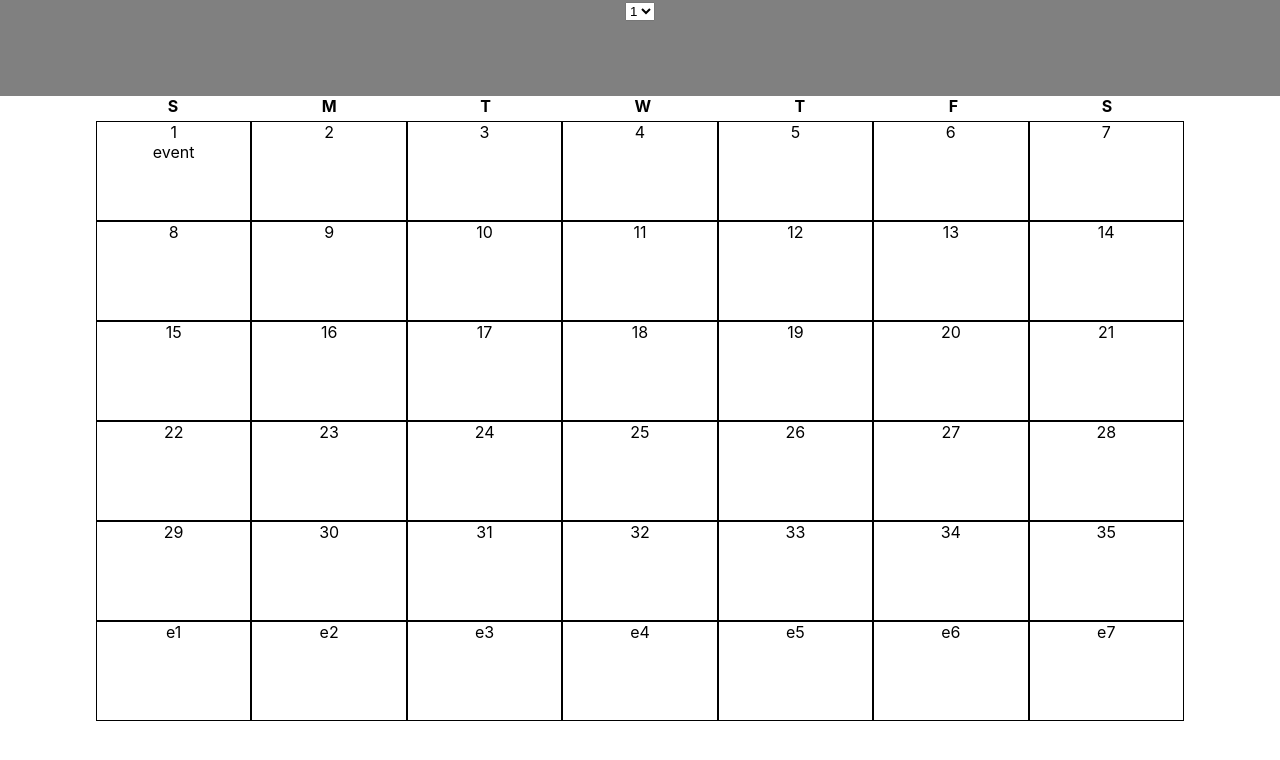
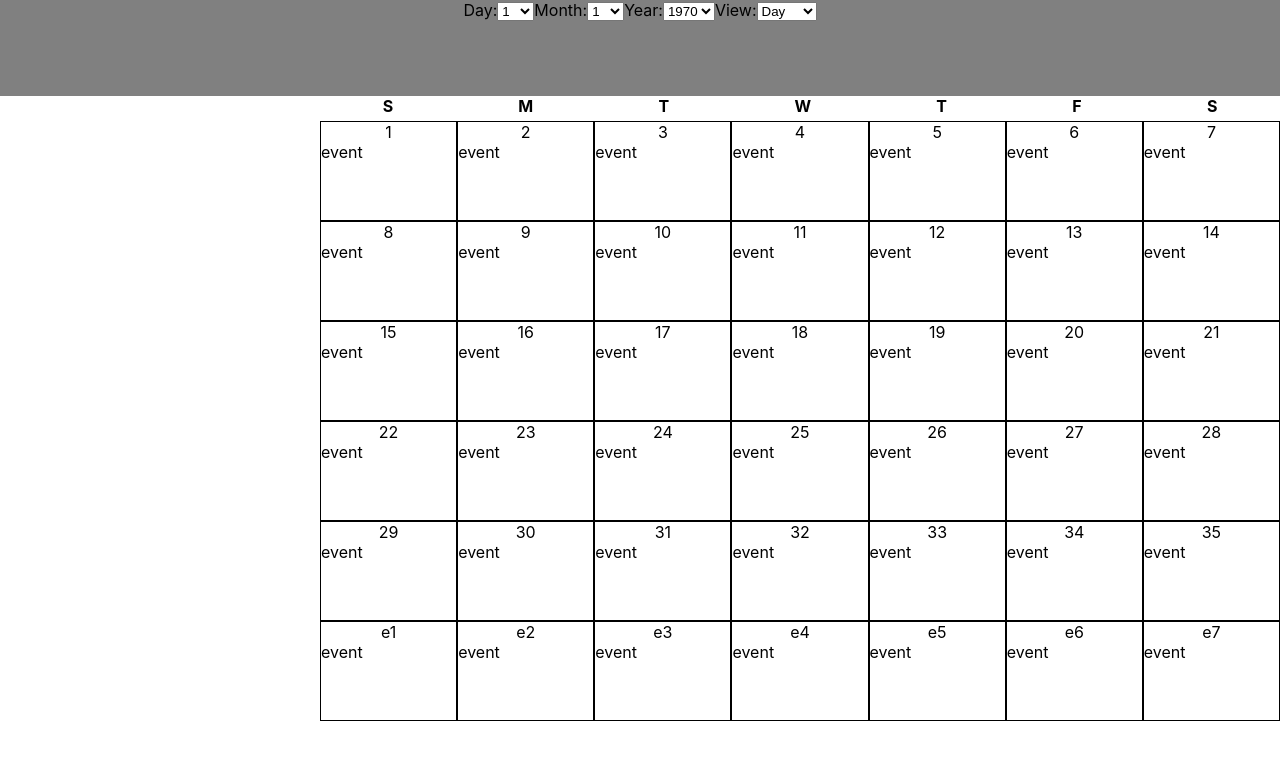
Before and after one commit to Aleksq7-M/phase-3-project-frontend, a React (Create React App) app: page /m/30/12/2021 in a window 1280 px wide. Shown: the top 760 px of the page. Built offline with nearby package versions, Linux system fonts and the light colour scheme.

Commit message:
updated component structure again-Header will not be used in Div, but in its children-

```diff
--- a/src/components/App.js
+++ b/src/components/App.js
@@ -1,7 +1,6 @@
 import '../App.css';
 import {Routes, Route, useParams} from 'react-router-dom';
 import React, {useEffect, useState} from 'react';
-import Header from "./Header";
 import HomeRedirect from './HomeRedirect'
 // import Day from './Day';
 // import Week from './Week';
@@ -11,28 +10,27 @@ import MonthView from './MonthView';
 /* COMPONENT STRUCTURE
 -App *you are here*
   -Header
-    -YearSelect
-    -MonthSelect
-    -DaySelect
-    -ViewStyle
+    -YearSelect]
+    -MonthSelect]
+    -DaySelect]
+    -ViewStyle]
+  -HomeRedirect(automatically redirects from route '/' to a month view of the current date)
+  -DayView
+    -...
+  -WeekView
+    -...
+  -MonthView
     -Day
-    -Week
-    -Month ~default view.
-            Route "/" automatically redirects to the
-            the month view of the current date~
-    -Year
+  -YearView
 */
 
 function App() {
-  let params = useParams()
   const [events, setEvents] = useState([])
   const [date, setDate] = useState({
     day: '01',
     month: '01',
     year: '1970',
   })
-
-  console.log(params)
 
   // useEffect(() => {
   //   fetch(`${process.env.REACT_APP_API_URL}/events`)
@@ -42,7 +40,6 @@ function App() {
 
   return (
     <div className="App">
-      <Header />
       <Routes>
           <Route exact path='/' element={<HomeRedirect/>}/>
           <Route exact path='/m/:DD/:MM/:YYYY' element={<MonthView/>}/>
--- a/src/components/Day.js
+++ b/src/components/Day.js
@@ -1,17 +1,26 @@
 import React from 'react';
 import styled from 'styled-components';
 
-const DayContainer = styled.div`
-    position: absolute;
-    top: 6em;
-    width: 100%
+const Div = styled.div`
+    border: 1px solid black;
+    border-collapse: collapse;
+    text-align: center;
+    display: flex;
+    flex-flow: column nowrap;
+    flex: 1 1 0%;
+    overflow: hidden;
+`
+const EventDisplay = styled.div`
+    height: 100%;
+    text-align: left;
 `
 
-function Day(){
+function Day({number, events}){
     return(
-        <DayContainer className='Day'>
-            Day Here
-        </DayContainer>
+        <Div>
+            <span>{number}</span>
+            <EventDisplay>event</EventDisplay>
+        </Div>
     )
 }
 
--- a/src/components/Header.js
+++ b/src/components/Header.js
@@ -9,12 +9,56 @@ const Background = styled.div`
 
 `
 
-function Header () {
+function Header ({params}) {
+
+    const dayOptions = [];
+    for (let i=1; i<32; i++){
+        dayOptions.push(
+            <option name={`${i}`} value={i<10?`0${i}`:`${i}`}>{i}</option>
+        )
+    }
+
+    const monthOptions = [];
+    for (let i=1; i<13; i++){
+        monthOptions.push(
+            <option name={`${i}`} value={i<10?`0${i}`:`${i}`}>{i}</option>
+        )
+    }
+
+    const yearOptions = [];
+    for (let i=1970; i<2039;i++){
+        yearOptions.push(
+            <option name={`${i}`} value={i}>{i}</option>
+        )
+    }
+
     return(
         <Background>
             <label htmlFor='day-select'>
+                Day:
                 <select name='day' id='day-select'>
-                    <option>1</option>
+                    {dayOptions}
+                </select>
+            </label>
+            <label htmlFor='month-select'>
+                Month:
+                <select name='month' id='month-select'>
+                    {monthOptions}
+                </select>
+            </label>
+            <label htmlFor='year-select'>
+                Year:
+                <select name='year' id='year-select'>
+                    {yearOptions}
+                </select>
+            </label>
+            <label htmlFor='view-select'>
+                View:
+                <select name='year' id='year-select'>
+                    <option name='day' value='d'>Day</option>
+                    <option name='week' value='w'>Week</option>
+                    <option name='month' value='m'>Month</option>
+                    <option name='year' value='y'>Year</option>
                 </select>
             </label>
         </Background>
--- a/src/components/HomeRedirect.js
+++ b/src/components/HomeRedirect.js
@@ -46,6 +46,8 @@ function HomeRedirect() {
             case "Dec":
                 range[0] = '12';
                 break;
+            default:
+                range[0] = '01'
         }
         return range;
     }
--- a/src/components/MonthView.js
+++ b/src/components/MonthView.js
@@ -1,14 +1,18 @@
 import React from 'react';
+import { useParams } from 'react-router-dom';
 import styled from 'styled-components';
+import Header from './Header';
+import Day from './Day';
 
 const MonthContainer = styled.div`
     width: 100%;
-    display: flex
-    align-items: center;
-    justify-content: center;
+    height: 100%;
+    display: flex;
+    justify-content: right;
+    align-content: right;
 `
 const Calendar = styled.div`
-    width: 85%;
+    width: 75%;
 `
 const Week = styled.div`
     height: 100px;
@@ -20,15 +24,7 @@ const Week = styled.div`
 const CalendarHeader = styled(Week)`
     height:25px;
 `
-const Day = styled.div`
-    border: 1px solid black;
-    border-collapse: collapse;
-    text-align: center;
-    display: flex;
-    flex-flow: column nowrap;
-    flex: 1 1 0%;
-    overflow: hidden;
-`
+
 const DayLabel = styled.strong`
     border: 0;
     text-align: center;
@@ -38,9 +34,16 @@ const DayLabel = styled.strong`
     justify-content: center;
 `
 
-function MonthView({date}) {
+function MonthView() {
+
+    let params = useParams();
+
+    console.log(params)
+
 
     return(
+        <div>
+            <Header params={params} />
             <MonthContainer>
                 <Calendar>
                     <CalendarHeader id='week0'>
@@ -53,64 +56,62 @@ function MonthView({date}) {
                         <DayLabel>S</DayLabel>
                     </CalendarHeader>
                     <Week id='week1'>
-                    <Day>
-                        <span>1</span>
-                        <div>event</div>
-                    </Day>
-                    <Day>2</Day>
-                    <Day>3</Day>
-                    <Day>4</Day>
-                    <Day>5</Day>
-                    <Day>6</Day>
-                    <Day>7</Day>
+                        <Day number = '1'/>
+                        <Day number = '2'/>
+                        <Day number = '3'/>
+                        <Day number = '4'/>
+                        <Day number = '5'/>
+                        <Day number = '6'/>
+                        <Day number = '7'/>
                     </Week>
                     <Week id='week2'>
-                    <Day>8</Day>
-                    <Day>9</Day>
-                    <Day>10</Day>
-                    <Day>11</Day>
-                    <Day>12</Day>
-                    <Day>13</Day>
-                    <Day>14</Day>
+                        <Day number = '8'/>
+                        <Day number = '9'/>
+                        <Day number = '10'/>
+                        <Day number = '11'/>
+                        <Day number = '12'/>
+                        <Day number = '13'/>
+                        <Day number = '14'/>
                     </Week>
                     <Week id='week3'>
-                    <Day>15</Day>
-                    <Day>16</Day>
-                    <Day>17</Day>
-                    <Day>18</Day>
-                    <Day>19</Day>
-                    <Day>20</Day>
-                    <Day>21</Day>
+                        <Day number = '15'/>
+                        <Day number = '16'/>
+                        <Day number = '17'/>
+                        <Day number = '18'/>
+                        <Day number = '19'/>
+                        <Day number = '20'/>
+                        <Day number = '21'/>
                     </Week>
                     <Week id='week4'>
-                    <Day>22</Day>
-                    <Day>23</Day>
-                    <Day>24</Day>
-                    <Day>25</Day>
-                    <Day>26</Day>
-                    <Day>27</Day>
-                    <Day>28</Day>
+                        <Day number = '22'/>
+                        <Day number = '23'/>
+                        <Day number = '24'/>
+                        <Day number = '25'/>
+                        <Day number = '26'/>
+                        <Day number = '27'/>
+                        <Day number = '28'/>
                     </Week>
                     <Week id='week5'>
-                    <Day>29</Day>
-                    <Day>30</Day>
-                    <Day>31</Day>
-                    <Day>32</Day>
-                    <Day>33</Day>
-                    <Day>34</Day>
-                    <Day>35</Day>
+                        <Day number = '29'/>
+                        <Day number = '30'/>
+                        <Day number = '31'/>
+                        <Day number = '32'/>
+                        <Day number = '33'/>
+                        <Day number = '34'/>
+                        <Day number = '35'/>
                     </Week>
                     <Week id='week6'>
-                    <Day>e1</Day>
-                    <Day>e2</Day>
-                    <Day>e3</Day>
-                    <Day>e4</Day>
-                    <Day>e5</Day>
-                    <Day>e6</Day>
-                    <Day>e7</Day>
+                        <Day number = 'e1'/>
+                        <Day number = 'e2'/>
+                        <Day number = 'e3'/>
+                        <Day number = 'e4'/>
+                        <Day number = 'e5'/>
+                        <Day number = 'e6'/>
+                        <Day number = 'e7'/>
                     </Week>
                 </Calendar>
             </MonthContainer>
+        </div>
     )
 }
 
```
Also changed, not shown: db.json (indentation only). Lines whose indentation alone changed are shown as unchanged.
